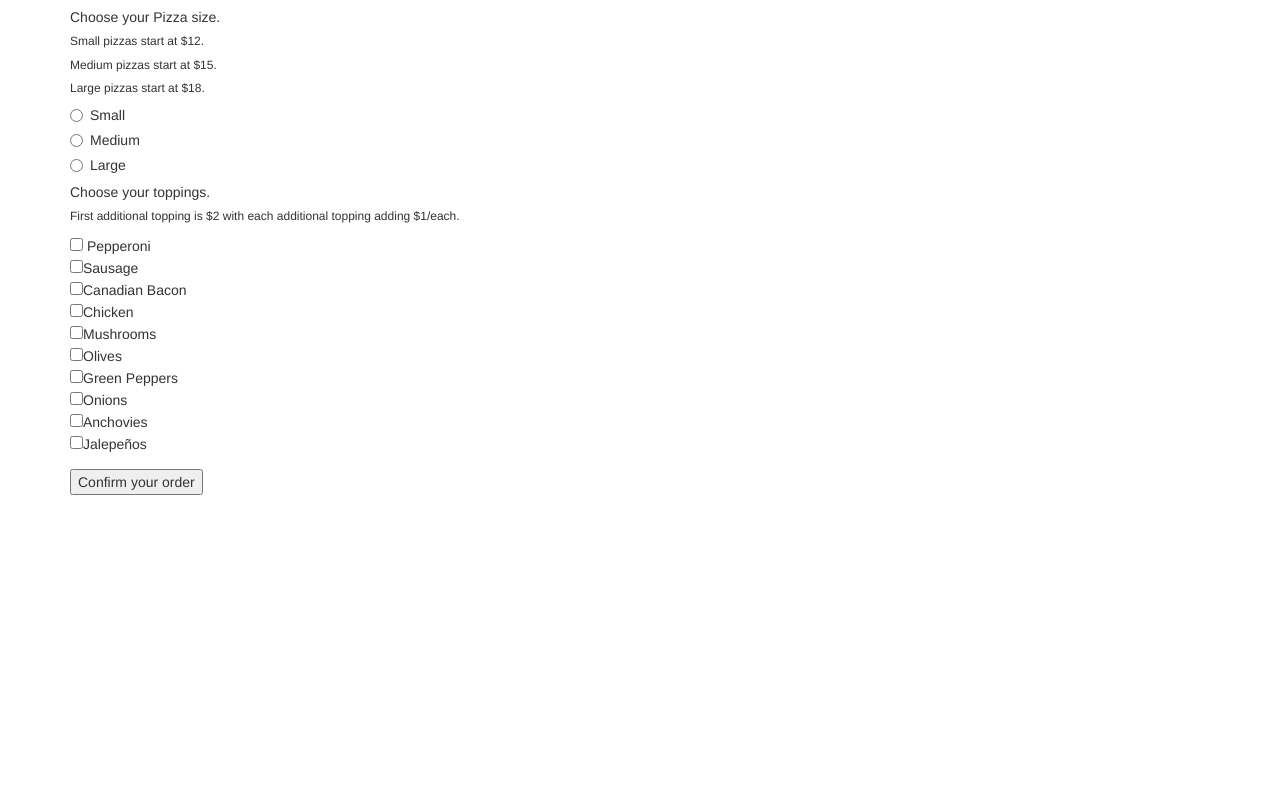
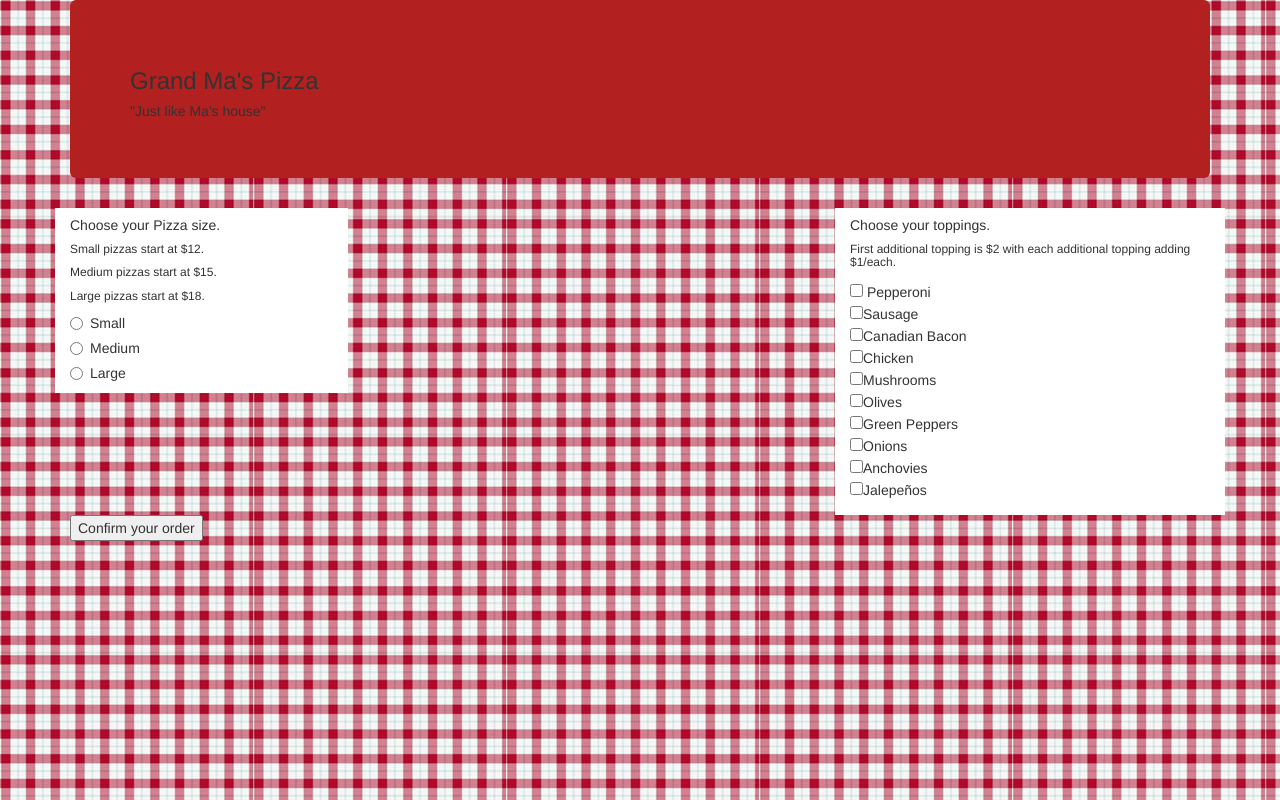
Before and after one commit to eliotcarlsen/grandMa-sPizza, a plain HTML site: page index.html in a window 1280 px wide. Drawn offline with Linux system fonts and the light colour scheme.

Commit message:
add css styling and background image

```diff
--- a/css/styles.css
+++ b/css/styles.css
@@ -0,0 +1,13 @@
+.jumbotron {
+  background-color: #b22020;
+}
+
+.col-lg-4 {
+  background-color: white;
+  float: right;
+}
+
+.col-lg-3 {
+  background-color: white;
+  float: left;
+}
--- a/index.html
+++ b/index.html
@@ -8,8 +8,14 @@
     <meta charset="utf-8">
     <title>Grand Ma's Pizza</title>
   </head>
-  <body>
+  <body background="img/backgroundpic1.jpg">
     <div class="container">
+      <div class="jumbotron">
+        <h3>Grand Ma's Pizza</h3>
+        <h5>"Just like Ma's house"</h5>
+      </div>
+      <div class="row">
+        <div class="col-lg-3">
           <form class="pizzaInputFields">
             <div class="radio">
               <h5>Choose your Pizza size.</h5>
@@ -33,6 +39,8 @@
               Large
             </label>
             </div>
+          </div>
+          <div class="col-lg-4">
             <div class="form-group">
               <h5>Choose your toppings.</h5>
               <h6>First additional topping is $2 with each additional topping adding $1/each.</h6>
@@ -47,6 +55,8 @@
               <input type="checkbox" name="topping" value="Anchovies">Anchovies<br>
               <input type="checkbox" name="topping" value="Jalepenos">Jalepeños<br>
             </div>
+          </div>
+        </div>
         <button type="submit" name="button">Confirm your order</button>
       </form>
       <div class="pizzaPrice">
```
Also changed, not shown: js/scripts.js (+3 -7 lines), img/backgroundpic1.jpg (added). Lines whose indentation alone changed are shown as unchanged.
